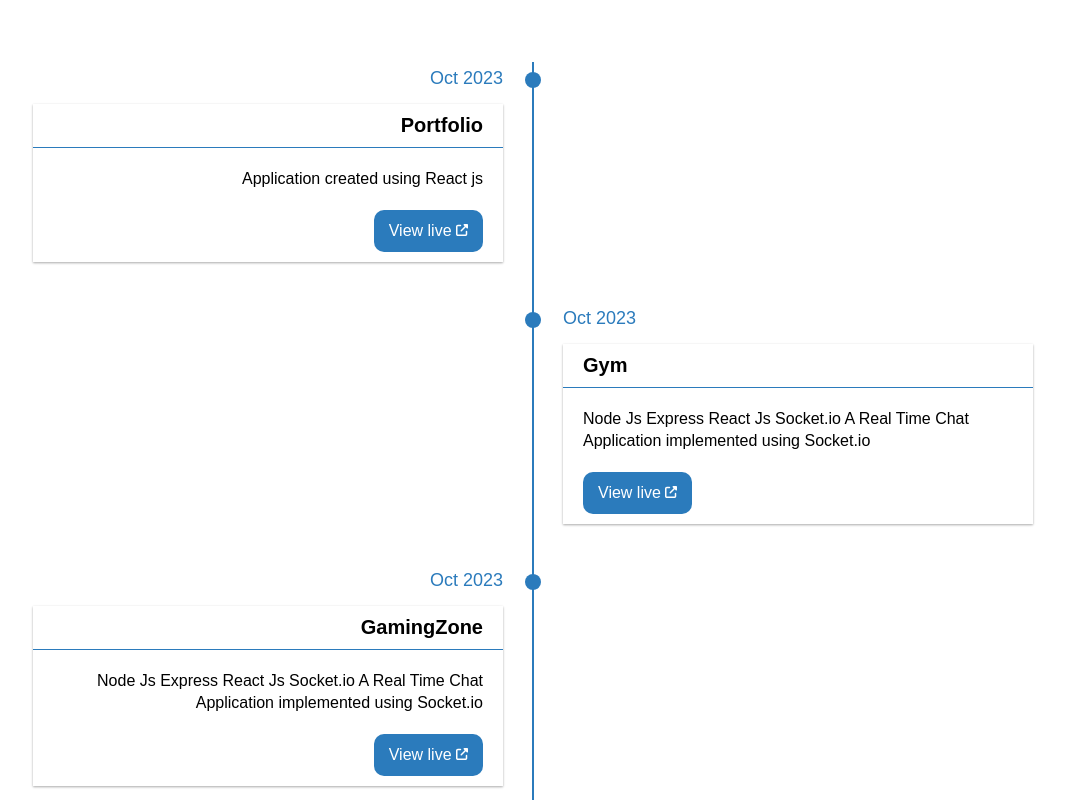
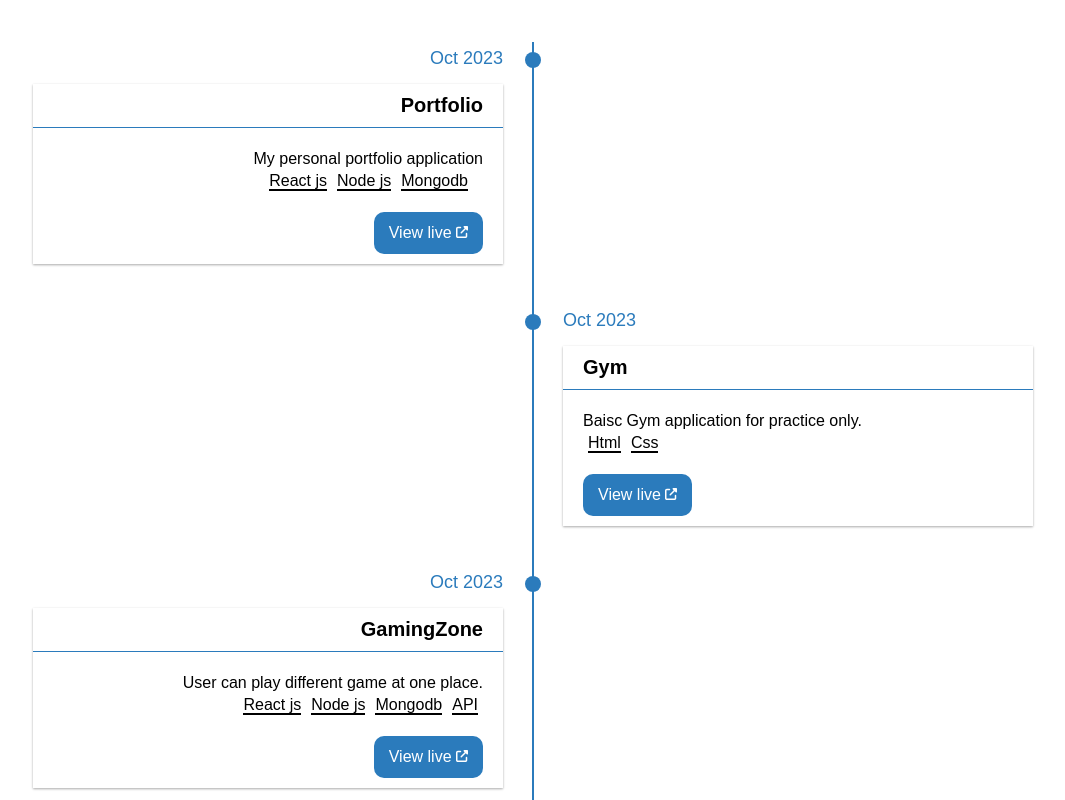
Before and after one commit to Shobhit67/Portfolio, a React (Create React App) app: page / in a window 1280 px wide. Shown: the part 820-1620 px from the top of the page, without its empty margins (102-1167 px from the left). Built offline with nearby package versions, Linux system fonts and the light colour scheme.

Commit message:
update content of project section

```diff
--- a/src/Components/Projects.jsx
+++ b/src/Components/Projects.jsx
@@ -17,7 +17,13 @@ function Projects() {
               <div className="timeline-date">{elements.date}</div>
               <div className="timeline-content">
                 <h3>{elements.projectName}</h3>
-                <p className="description">{elements.description}</p>
+                <p className="description">{elements.description}
+                  <br />
+                  <span className="skills">{elements.skill1}</span>
+                  <span className="skills">{elements.skill2}</span>
+                  <span className="skills">{elements.skill3}</span>
+                  <span className="skills">{elements.skill4}</span>
+                </p>
                 <button className="timeline-btn" typeof="submit">
                   <a href={elements.hrefLink}>View live <FontAwesomeIcon icon={faExternalLinkAlt} size="xs" /></a>
                 </button>
--- a/src/Components/timelineElements.js
+++ b/src/Components/timelineElements.js
@@ -2,35 +2,40 @@ const timelineElements = [
   {
     id: 1,
     projectName: "Portfolio",
-    description:
-      "Application created using React js ",
+    description: "My personal portfolio application",
+    skill1: "React js",
+    skill2: "Node js",
+    skill3: "Mongodb",
     date: "Oct 2023",
-    btnTxt: "Show Project 1",
-    hrefLink: "https://shobhitgoyal.netlify.app/"
+    hrefLink: "https://shobhitgoyal.netlify.app/",
   },
   {
     id: 2,
     projectName: "Gym",
-    description:
-      "Node Js Express React Js Socket.io A Real Time Chat Application implemented using Socket.io",
+    description: "Baisc Gym application for practice only.",
+    skill1: "Html",
+    skill2: "Css",
     date: "Oct 2023",
-    btnTxt: "Show Project 2",
   },
   {
     id: 3,
     projectName: "GamingZone",
-    description:
-      "Node Js Express React Js Socket.io A Real Time Chat Application implemented using Socket.io",
+    description: "User can play different game at one place.",
+    skill1: "React js",
+    skill2: "Node js",
+    skill3: "Mongodb",
+    skill4: "API",
     date: "Oct 2023",
-    btnTxt: "Show Project 3",
   },
   {
     id: 4,
     projectName: "Pharmacy Management",
     description:
-      "Node Js Express React Js Socket.io A Real Time Chat Application implemented using Socket.io",
+      "Manage record of medicines purchase, sell, stock, pending stock.",
+    skill1: "SQL",
+    skill2: "Html",
+    skill3: "Css",
     date: "Oct 2023",
-    btnTxt: "Show Project 4",
   },
 ];
 
--- a/src/index.css
+++ b/src/index.css
@@ -25,7 +25,6 @@ body {
 /* **************************************** COMMON ***************************** */
 .common-section {
   margin-top: 3rem;
-  /* padding-top: 5rem; */
   padding-bottom: 6.5rem;
 }
 
@@ -93,7 +92,7 @@ h1 > span {
 .sub-intro {
   font-size: 2.4rem;
   line-height: 1.4;
-  margin:0 3rem;
+  margin: 0 3rem;
 }
 
 h1,
@@ -124,7 +123,7 @@ p {
 /* TIMELINE */
 .timeline-section {
   min-height: 100vh;
-  padding: 10rem 2rem 10rem 1rem;
+  padding: 8rem 2rem 8rem 1rem;
   margin: auto 2rem;
 }
 
@@ -194,6 +193,10 @@ p {
   line-height: 2.2rem;
 }
 
+.timeline-content > p > .skills {
+  border-bottom: 2px solid;
+  margin: 0.5rem 0.5rem 0;
+}
 .timeline-btn {
   margin: 1rem 2rem;
   padding: 1.2rem 1.5rem;
```
